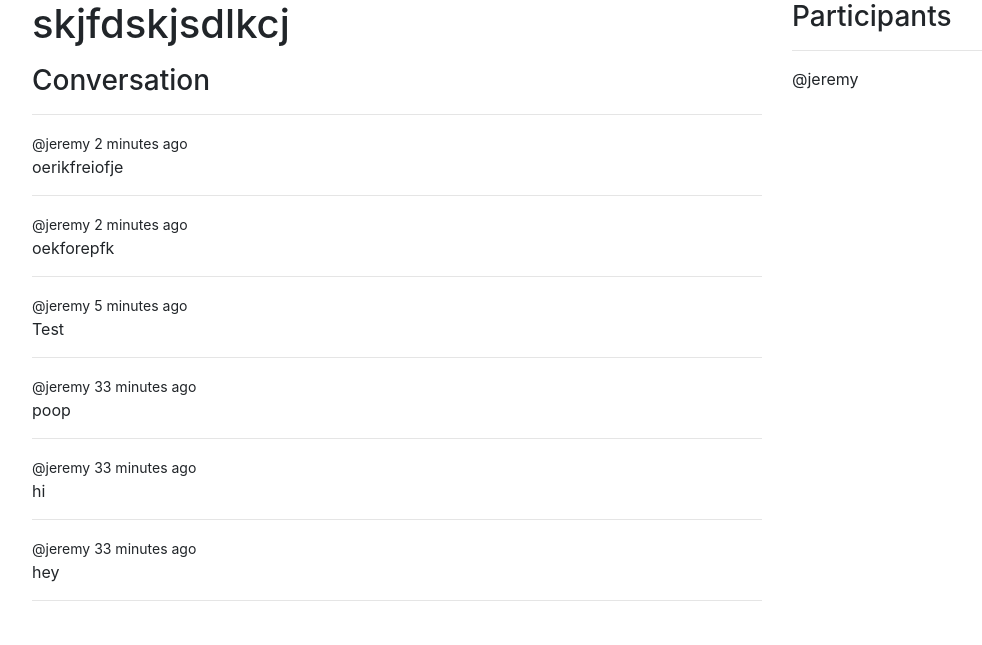
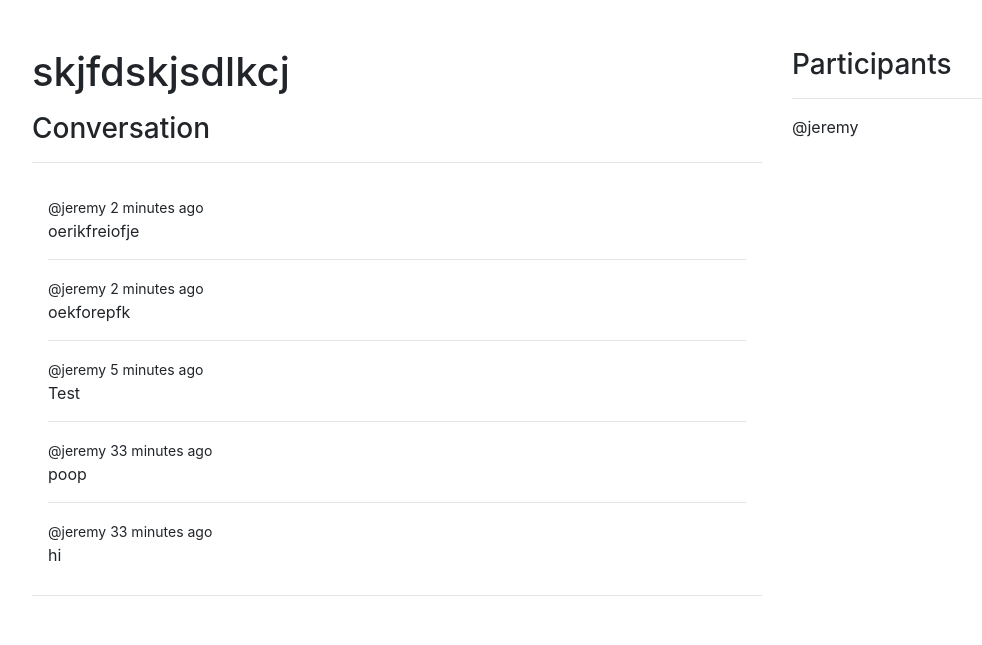
Before and after one commit to jchong9/django-chat-app, a Django app: page /room/8/ in a window 1280 px wide. Shown: the part 82-727 px from the top of the page, without its empty margins (53-1035 px from the left). Run offline with Django 5.2, Linux system fonts and the light colour scheme; data comes from the database, SQL or seed files in the repository; both versions use the stored data as it was after the commit; some libraries are stand-ins or nearby versions.

Commit message:
styled the comment feed with a scrollable div and added minor details to the room

```diff
--- a/base/templates/base/feed_component.html
+++ b/base/templates/base/feed_component.html
@@ -1,5 +1,5 @@
 {% for room in rooms %}
-<div class="container bg-light">
+<div class="container-fluid min-vh-50 bg-light">
     {% if request.user == room.host %}
     <a class="btn btn-secondary btn-sm" href="{% url 'update-room' room.id %}">Edit</a>
     <a class="btn btn-secondary btn-sm" href="{% url 'delete-room' room.id %}">Delete</a>
--- a/base/templates/base/room.html
+++ b/base/templates/base/room.html
@@ -11,16 +11,17 @@
 
 <div class="container">
     <div class="row">
-        <div class="col-8">
+        <div class="col-8 mt-5">
             <h1>{{room.name}}</h1>
             <p>{{room.description}}</p>
             <div class="comment-wrapper">
                 <h3>Conversation</h3>
                 <hr>
+                <div class="overflow-auto p-3 bg-body-tertiary" style="max-height: 25rem;">
                     {% for message in room_msgs %}
                     <div>
                         {% if request.user == message.user %}
-                    <a href="{% url 'delete-msg' message.id %}">Delete</a>
+                        <a class="btn btn-secondary btn-sm" href="{% url 'delete-msg' message.id %}">Delete</a>
                         {% endif %}
                         <small>@{{message.user}}  {{message.created|timesince}} ago</small>
                         <p>{{message.body}}</p>
@@ -28,17 +29,18 @@
                     </div>
                     {% endfor %}
                 </div>
-
+            </div>
+            <hr>
             {% if request.user.is_authenticated %}
             <div class="comment-form">
                 <form method="POST" action="">
                     {% csrf_token %}
-                    <input type="text" name="body" placeholder="Write your message here...">
+                    <input class="form-control input-lg mb-4" type="text" name="body" placeholder="Write your message here...">
                 </form>
             </div>
             {% endif %}
         </div>
-        <div class="col">
+        <div class="col mt-5">
             <div>
                 <h3>Participants</h3>
                 <hr>
```
Also changed, not shown: db.sqlite3. Lines whose indentation alone changed are shown as unchanged.
